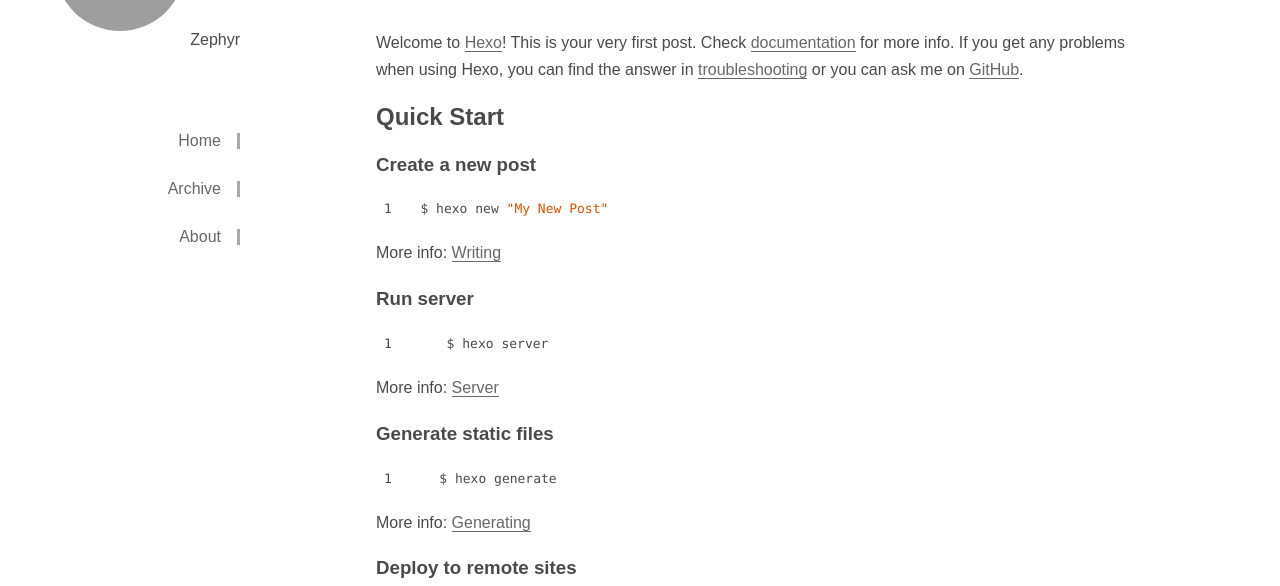
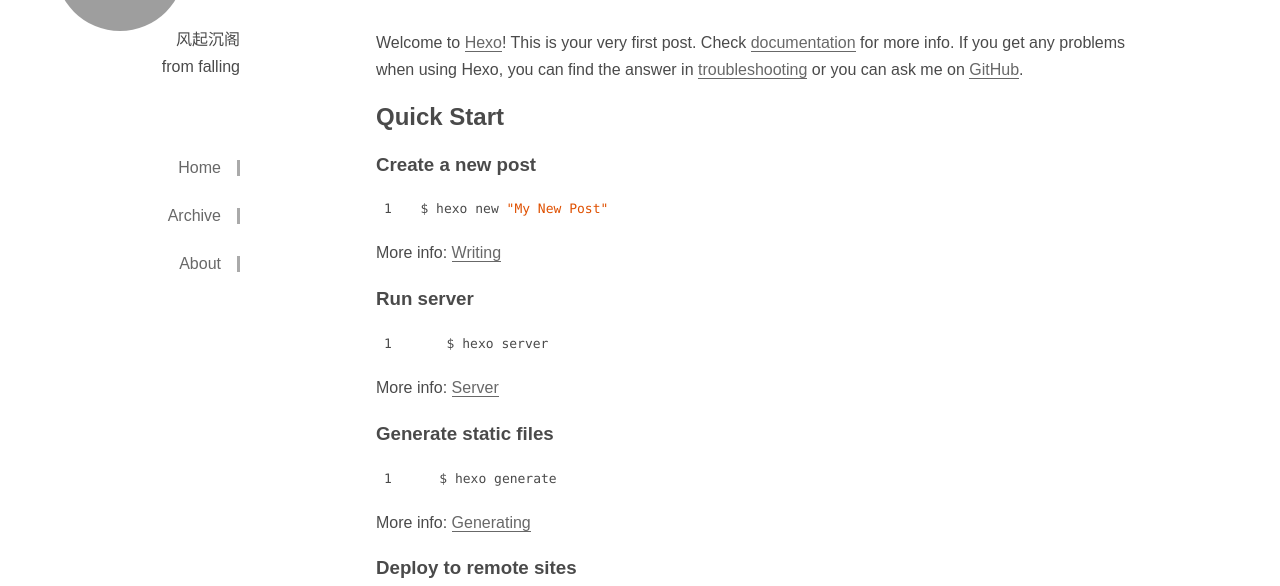
Before and after one commit to Gfalling/Gfalling.github.io, a plain HTML site: page index.html in a window 1280 px wide. Shown: the part 214-800 px from the top of the page. Drawn offline with Linux system fonts and the light colour scheme; grey boxes are pictures that could not be loaded; a small style sheet from the web is missing.

Commit message:
Site updated: 2019-03-10 16:13:46

```diff
--- a/atom.xml
+++ b/atom.xml
@@ -1,8 +1,8 @@
 <?xml version="1.0" encoding="utf-8"?>
 <feed xmlns="http://www.w3.org/2005/Atom">
-  <title>Zephyr</title>
+  <title>风起沉阁</title>
 
-
+  <subtitle>from falling</subtitle>
   <link href="/atom.xml" rel="self"/>
 
   <link href="gfalling.github.io/"/>
--- a/index.html
+++ b/index.html
@@ -4,7 +4,7 @@
   <meta charset="UTF-8">
   <meta name="viewport" content="width=device-width, initial-scale=1.0">
   <meta http-equiv="X-UA-Compatible" content="ie=edge">
-  <title>Zephyr</title>
+  <title>风起沉阁</title>
 
     <link rel="icon" href="https://i.loli.net/2019/01/29/5c50135031446.png">
 
@@ -23,7 +23,9 @@
         </div>
     </section>
     <section class="menu">
-        <div>Zephyr</div>
+        <div>风起沉阁</div>
+
+            <div>from falling</div>
 
         <ul>
 
```
Also changed, not shown: 2019/01/29/hello-world/index.html (+4 -2 lines), archives/2019/01/index.html (+4 -2 lines), archives/2019/index.html (+4 -2 lines), archives/index.html (+4 -2 lines).
